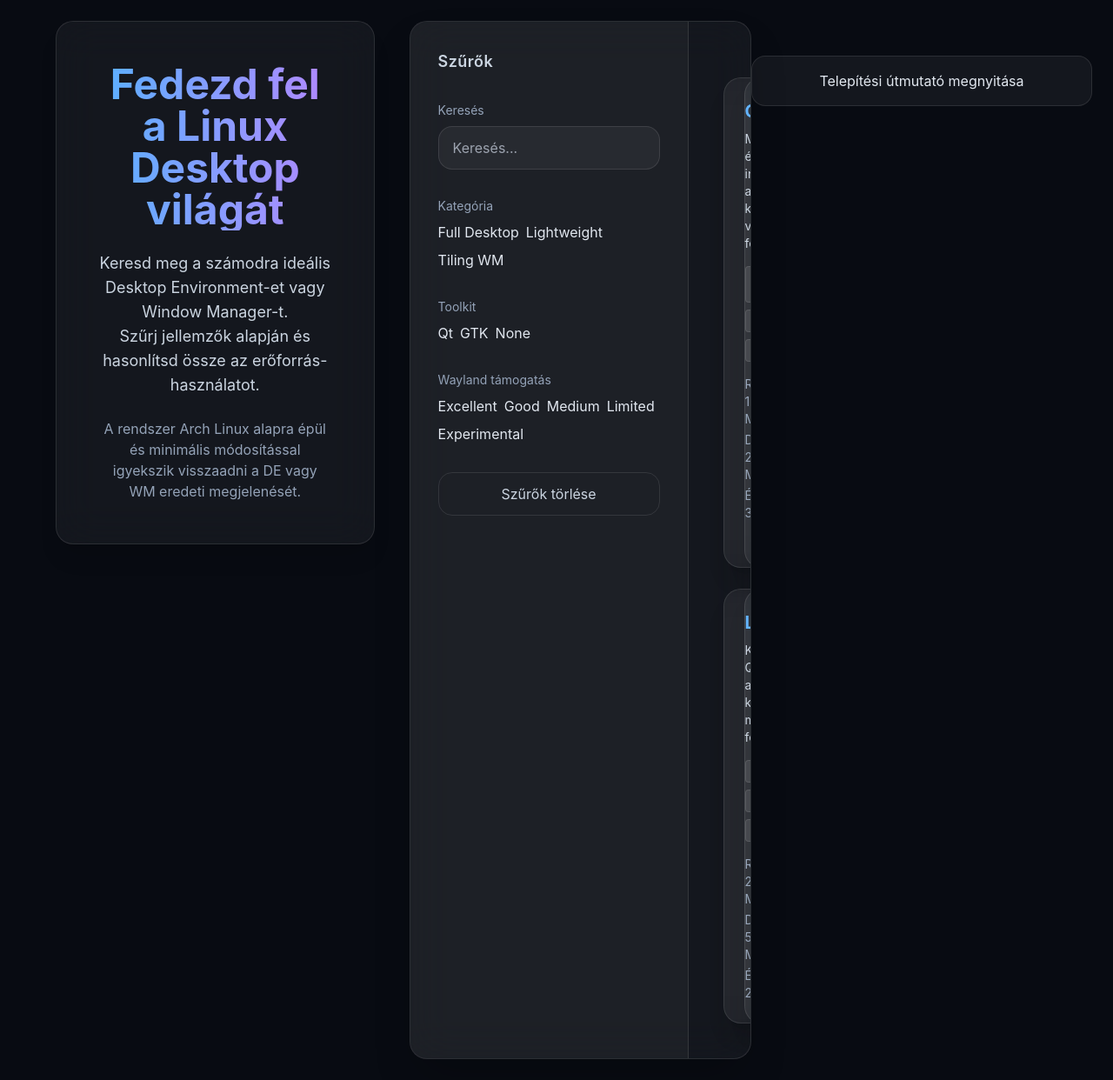
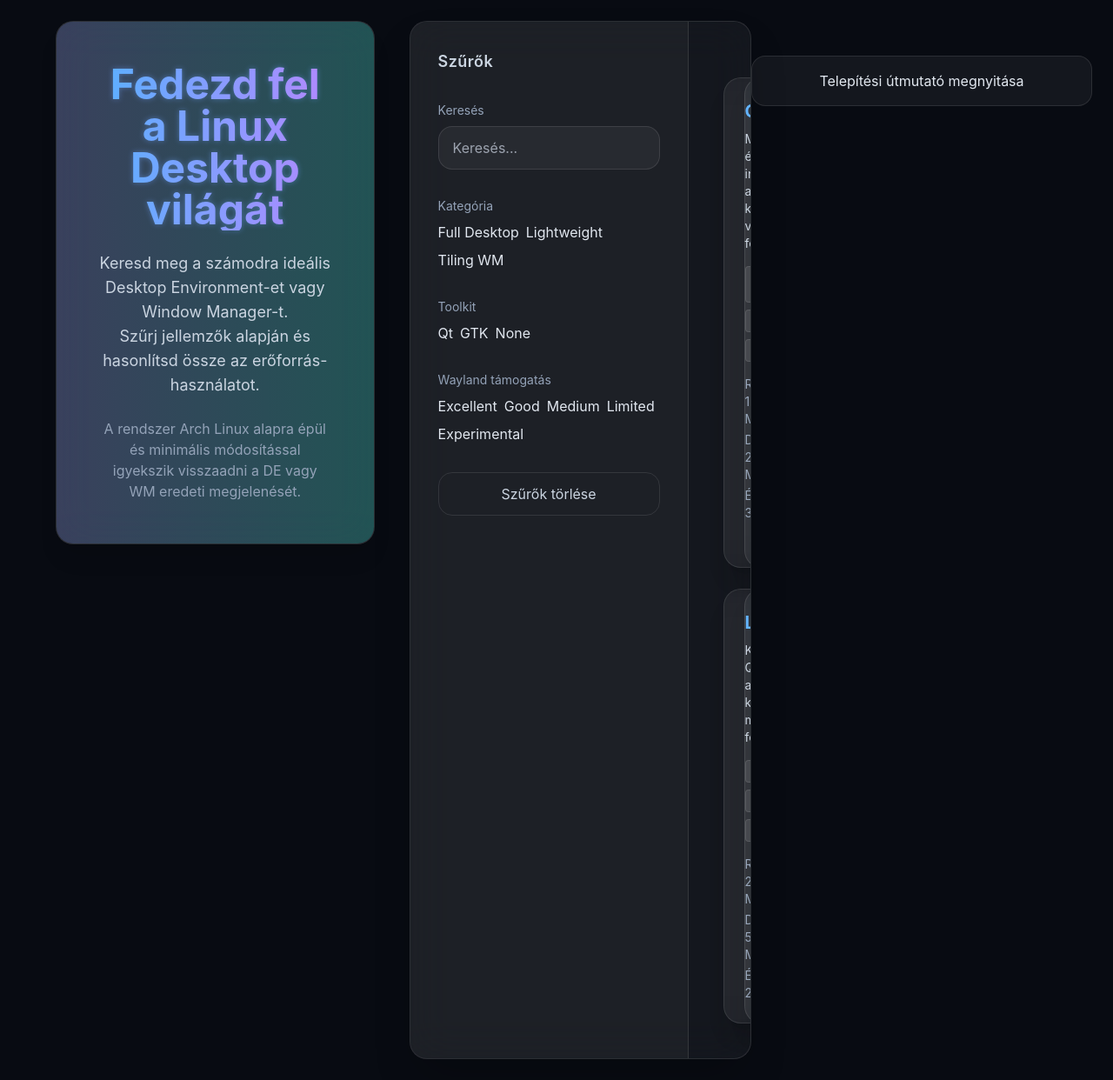
Before and after one commit to Pure-de-Arch/Pure-de-Arch.github.io, a Jekyll site: the page built from index.html, in a window 1280 px wide. Shown: the whole page at 87% size. Built offline with Jekyll 4.4.1, drawn with Linux system fonts in a browser that asks for light colours; nearby versions of some CDN libraries.

Commit message:
Update index.html

```diff
--- a/index.html
+++ b/index.html
@@ -4,13 +4,22 @@ title: Pure de Arch
 ---
 
 <!-- ========================================================= -->
-<!-- 1) HERO – EZ VAN A LEGFELÜL                               -->
+<!-- 1) ANIMATED HERO – EZ VAN A LEGFELÜL                      -->
 <!-- ========================================================= -->
 
 <section class="w-full max-w-[1500px] mx-auto mb-10 px-6 md:px-10">
-  <div class="bg-card backdrop-blur-xl border border-border rounded-2xl shadow-xl p-8 md:p-12 text-center text-slate-200">
 
-    <h1 class="text-4xl md:text-5xl font-bold mb-6 bg-gradient-to-r from-neonBlue to-neonPurple bg-clip-text text-transparent">
+  <div class="relative overflow-hidden bg-card backdrop-blur-xl border border-border rounded-2xl shadow-xl p-8 md:p-12 text-center text-slate-200">
+
+    <!-- Animated gradient background -->
+    <div class="absolute inset-0 opacity-30 animate-gradient bg-[length:300%_300%]
+                bg-gradient-to-r from-neonBlue via-neonPurple to-neonCyan"></div>
+
+    <!-- Content above animation -->
+    <div class="relative z-10">
+
+      <h1 class="text-4xl md:text-5xl font-bold mb-6
+                 bg-gradient-to-r from-neonBlue to-neonPurple bg-clip-text text-transparent animate-text">
         Fedezd fel a Linux Desktop világát
       </h1>
 
@@ -24,7 +33,29 @@ title: Pure de Arch
       </p>
 
     </div>
+  </div>
 </section>
+
+<!-- Animation keyframes -->
+<style>
+@keyframes gradientShift {
+  0% { background-position: 0% 50% }
+  50% { background-position: 100% 50% }
+  100% { background-position: 0% 50% }
+}
+.animate-gradient {
+  animation: gradientShift 12s ease infinite;
+}
+
+@keyframes textGlow {
+  0% { filter: drop-shadow(0 0 2px rgba(90,176,255,0.4)); }
+  50% { filter: drop-shadow(0 0 8px rgba(179,136,255,0.6)); }
+  100% { filter: drop-shadow(0 0 2px rgba(90,176,255,0.4)); }
+}
+.animate-text {
+  animation: textGlow 4s ease-in-out infinite;
+}
+</style>
 
 
 
```
Also changed, not shown: other parts of index.html (+1 -7 lines). Lines whose indentation alone changed are shown as unchanged.
